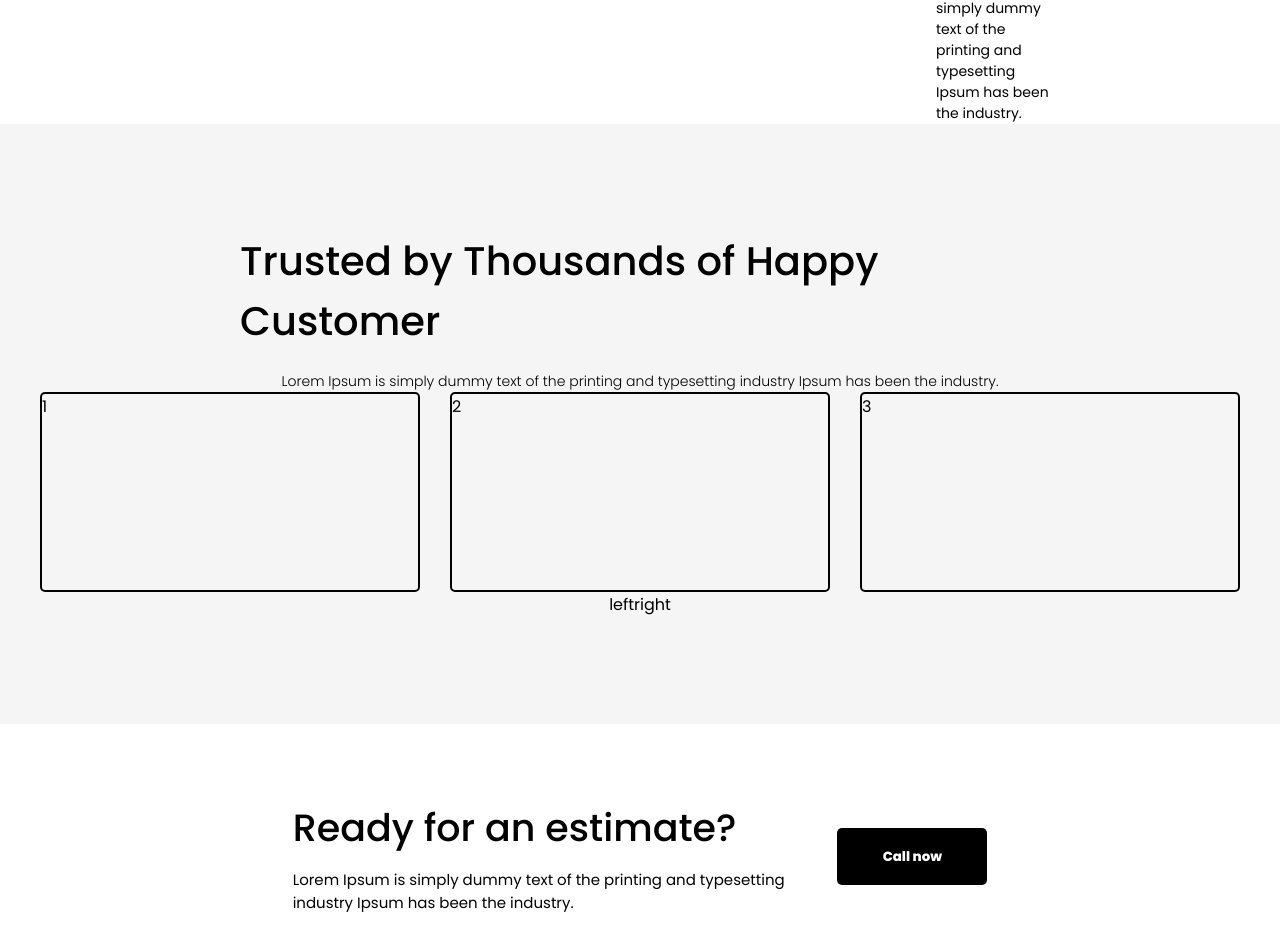
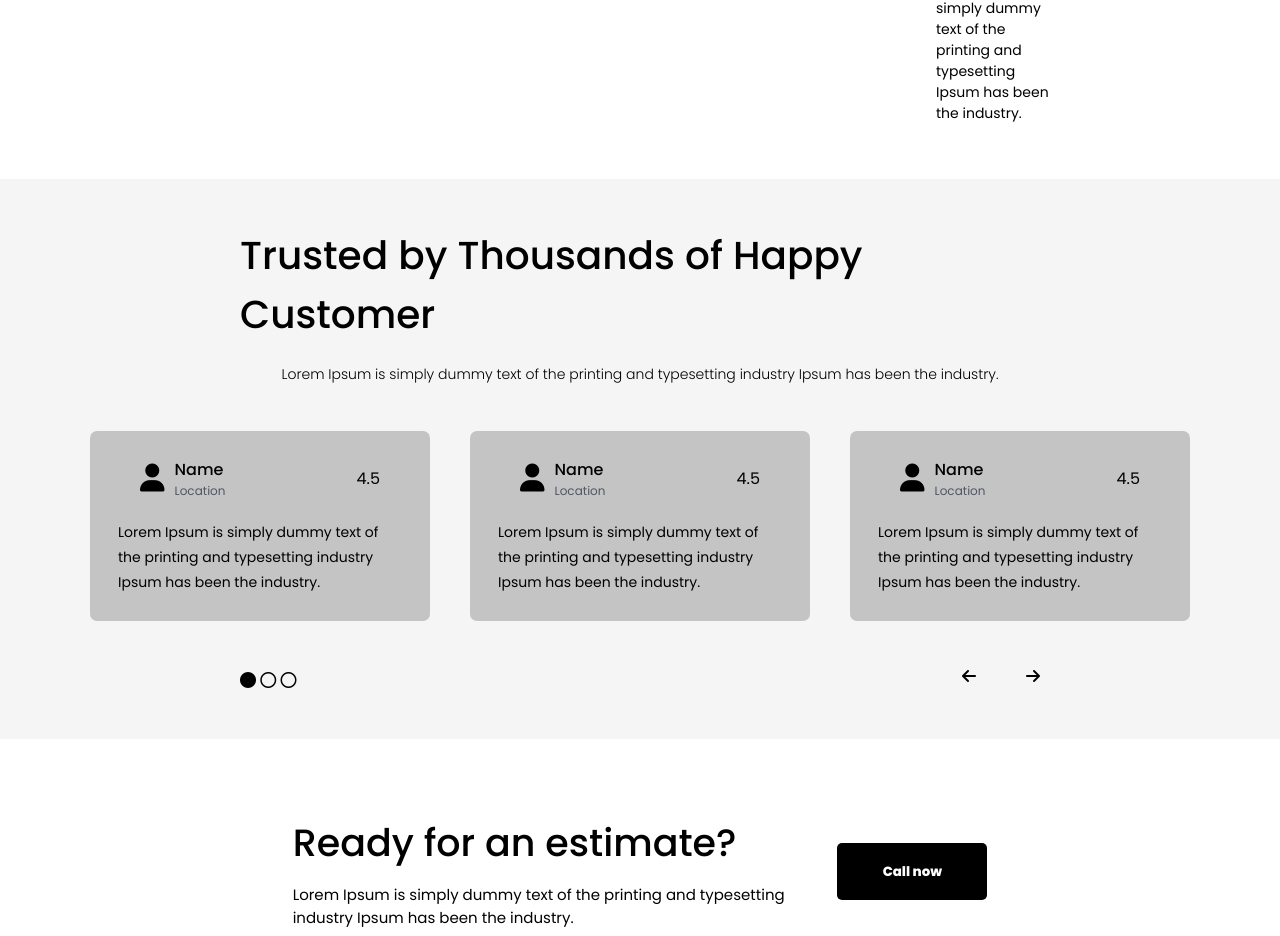
Before and after one commit to dhruv290306/Rapid-Runner, a plain HTML site: page index.html in a window 1280 px wide. Shown: the part 3079-4015 px from the top of the page. Drawn offline with Linux system fonts and the light colour scheme.

Commit message:
Trusted By section completed

```diff
--- a/index.html
+++ b/index.html
@@ -239,13 +239,65 @@
           </p>
         </div>
         <div class="trusted_by_testi">
-          <div class="testi" class="testi_1">1</div>
-          <div class="testi" class="testi_2">2</div>
-          <div class="testi" class="testi_3">3</div>
+          <div class="testi" id="testi_1">
+            <div id="testi_1_profile">
+              <div id="testi_1_profile_left">
+                <i class="fa-solid fa-user"></i>
+                <div id="testi_1_name_loc">
+                  <div id="testi_1_name">Name</div>
+                  <div id="testi_1_loc">Location</div>
+                </div>
+              </div>
+              <div id="testi_1_profile_right">4.5</div>
+            </div>
+            <div id="testi_1_content">
+              Lorem Ipsum is simply dummy text of the printing and typesetting
+              industry Ipsum has been the industry.
+            </div>
+          </div>
+          <div class="testi" class="testi_2">
+            <div id="testi_2_profile">
+              <div id="testi_2_profile_left">
+                <i class="fa-solid fa-user"></i>
+                <div id="testi_2_name_loc">
+                  <div id="testi_2_name">Name</div>
+                  <div id="testi_2_loc">Location</div>
+                </div>
+              </div>
+              <div id="testi_2_profile_right">4.5</div>
+            </div>
+            <div id="testi_2_content">
+              Lorem Ipsum is simply dummy text of the printing and typesetting
+              industry Ipsum has been the industry.
+            </div>
+          </div>
+          <div class="testi" class="testi_3">
+            <div id="testi_3_profile">
+              <div id="testi_3_profile_left">
+                <i class="fa-solid fa-user"></i>
+                <div id="testi_3_name_loc">
+                  <div id="testi_3_name">Name</div>
+                  <div id="testi_3_loc">Location</div>
+                </div>
+              </div>
+              <div id="testi_3_profile_right">4.5</div>
+            </div>
+            <div id="testi_3_content">
+              Lorem Ipsum is simply dummy text of the printing and typesetting
+              industry Ipsum has been the industry.
+            </div>
+          </div>
         </div>
         <div class="trusted_by_button">
-          <div class="left_button">left</div>
-          <div class="right_button">right</div>
+          <div class="left_button">
+            <i class="fa-solid fa-circle"></i>
+            <i class="fa-regular fa-circle"></i>
+            <i class="fa-regular fa-circle"></i>
+          </div>
+          <div class="right_button">
+            <i class="fa-solid fa-arrow-left"></i>
+            <i class="fa-solid fa-arrow-right"></i>
+          </div>
         </div>
       </div>
       <!-- Ready For Section -->
--- a/style.css
+++ b/style.css
@@ -307,14 +307,15 @@ header {
 .trusted_by {
   background-color: #f5f5f5;
   padding: 0rem 15rem;
-  height: 600px;
+  height: 560px;
 }
 
 .trusted_by {
   display: flex;
   flex-direction: column;
-  justify-content: center;
+  justify-content: space-evenly;
   align-items: center;
+  margin-top: 55px;
 }
 .trusted_by_title {
   display: flex;
@@ -324,28 +325,81 @@ header {
   gap: 20px;
 }
 #trusted_by_title_1 {
-  font-size: 40px;
+  font-size: 39px;
   font-weight: 500;
 }
 #trusted_bytitle_2 {
   font-size: 14px;
-  font-weight: 300;
+  font-weight: 350;
 }
 .trusted_by_testi {
   display: flex;
   justify-content: space-between;
-  gap: 30px;
+  gap: 40px;
   /* padding: 0rem 15rem; */
 }
 .testi {
-  border: 2px solid;
-  width: 380px;
-  height: 200px;
-  border-radius: 5px;
+  width: 340px;
+  height: 190px;
+  border-radius: 7px;
+  background-color: #c4c4c4;
+  display: flex;
+  flex-direction: column;
+  justify-content: space-evenly;
+  align-items: center;
+  padding: 5px 28px;
+}
+
+#testi_1_profile,
+#testi_2_profile,
+#testi_3_profile {
+  display: flex;
+  align-items: center;
+  justify-content: space-between;
+  width: 100%;
+  padding: 0px 22px;
+}
+#testi_1_profile_left,
+#testi_2_profile_left,
+#testi_3_profile_left {
+  display: flex;
+  justify-content: start;
+  align-items: center;
+  gap: 10px;
+}
+#testi_1_profile_left,
+#testi_2_profile_left,
+#testi_3_profile_left i {
+  font-size: 28px;
+}
+#testi_1_name,
+#testi_2_name,
+#testi_3_name {
+  font-size: 16px;
+  font-weight: 500;
+}
+#testi_1_loc,
+#testi_2_loc,
+#testi_3_loc {
+  font-size: 12px;
+  font-weight: 400;
+  color: #4f5665;
+}
+#testi_1_content,
+#testi_2_content,
+#testi_3_content {
+  font-size: 14px;
+  font-weight: 3900;
+  line-height: 25px;
 }
 .trusted_by_button {
   display: flex;
+  width: 100%;
   justify-content: space-between;
+}
+.right_button {
+  display: flex;
+  gap: 50px;
 }
 
 /* <!-- Ready For Section --> */
```
